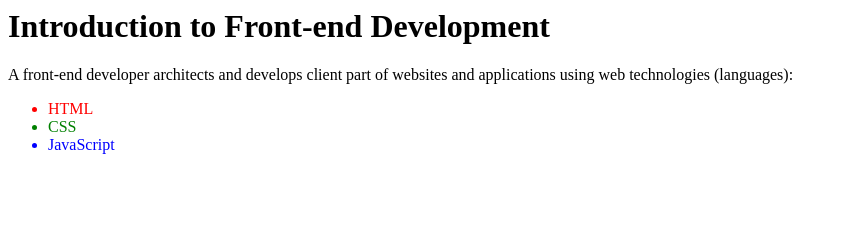
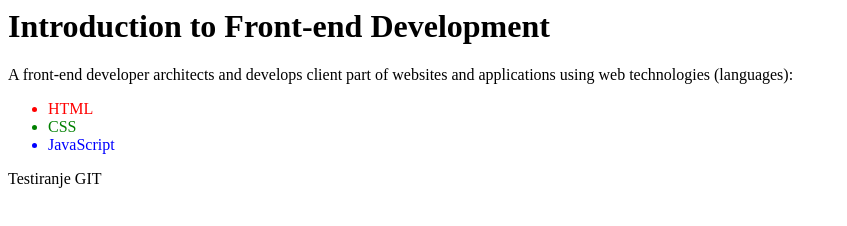
Before and after one commit to dejanmatic99/-Sajt, a plain HTML site: page index.html in a window 1280 px wide. Shown: the whole page, without its empty margins (0-847 px from the left). Drawn offline with Linux system fonts and the light colour scheme.

Commit message:
Testiranje GIT added

```diff
--- a/index.html
+++ b/index.html
@@ -11,3 +11,4 @@
 <li style="color: blue;">JavaScript</li>
 
 </ul>
+<p>Testiranje GIT</p>
```
